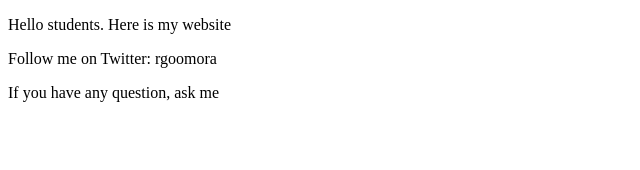
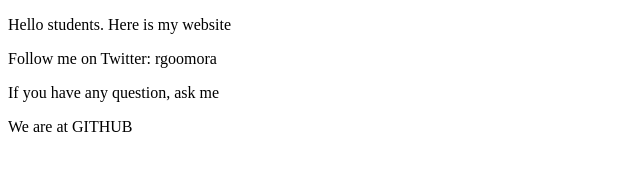
Before and after one commit to rgoomora/proyectoDemoCursoPrework, a plain HTML site: page index.html in a window 1280 px wide. Shown: the whole page, without its empty margins (0-640 px from the left). Drawn offline with Linux system fonts and the light colour scheme.

Commit message:
Message GITHUB

```diff
--- a/index.html
+++ b/index.html
@@ -10,5 +10,6 @@
     <p>Hello students. Here is my website </p>
     <p>Follow me on Twitter: rgoomora</p>
     <p>If you have any question, ask me</p>
+    <p>We are at GITHUB</p>
 </body>
 </html>
```
